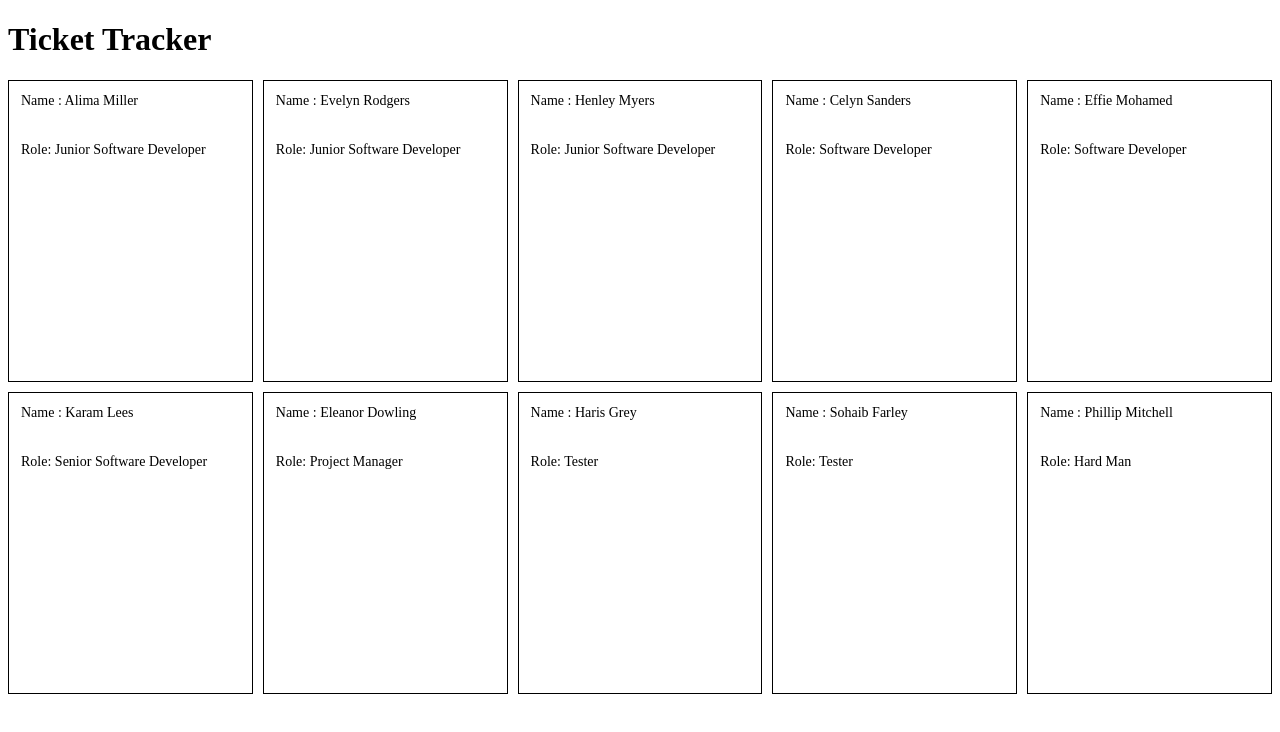
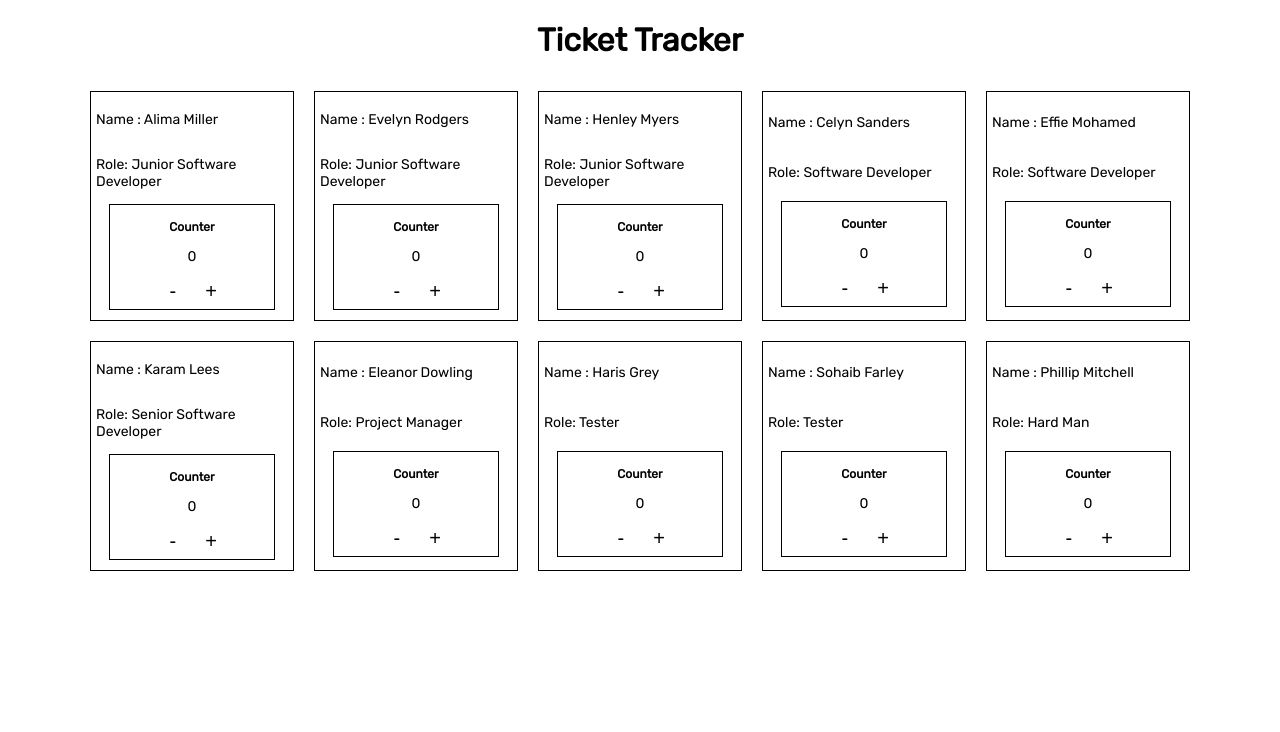
Before and after one commit to sachie5/ticket-tracker-project, a React (Vite) app: page / in a window 1280 px wide. Shown: the top 732 px of the page. Built offline with nearby package versions, Linux system fonts and the light colour scheme.

Commit message:
created and added counter component

```diff
--- a/index.html
+++ b/index.html
@@ -3,6 +3,9 @@
   <head>
     <meta charset="UTF-8" />
     <link rel="icon" type="image/svg+xml" href="/vite.svg" />
+    <link rel="preconnect" href="https://fonts.googleapis.com">
+<link rel="preconnect" href="https://fonts.gstatic.com" crossorigin>
+<link href="https://fonts.googleapis.com/css2?family=Bubblegum+Sans&family=Courgette&family=Fredoka&family=Lilita+One&family=Rubik&display=swap" rel="stylesheet">
     <meta name="viewport" content="width=device-width, initial-scale=1.0" />
     <title>Ticket Tracker</title>
   </head>
--- a/src/App.scss
+++ b/src/App.scss
@@ -1,6 +1,11 @@
 .tracker{
-    display: grid;
-    grid-template-columns: repeat(5, 1fr);
-    grid-template-rows: repeat(2, 1fr);
-    gap: 10px;
+    display: flex;
+    flex-wrap: wrap;
+    justify-content: center;
+
+    &__heading{
+        display: block;
+        width: 100vw;
+        text-align: center;
+    }
 }
--- a/src/App.tsx
+++ b/src/App.tsx
@@ -1,20 +1,13 @@
 import "./App.scss";
-import { useState } from 'react';
-import Staff from "./types/Staff";
 import staff from "./data/staff";
 import StaffTile from "./components/StaffTile/StaffTile";
 
-
 const App = () => {
-
-
- return (
-  <><header className="title">
-    <h1 className="title__heading">Ticket Tracker</h1>
-    </header>
-    <div className="tracker">
-     <StaffTile />
-   </div></>
+  return (
+     <div className="tracker">
+      <h1 className="tracker__heading">Ticket Tracker</h1>
+        <StaffTile staff={staff}/>
+   </div>
  )
 }
 
--- /dev/null
+++ b/src/assets/styles/_variables.scss
@@ -0,0 +1 @@
+$font-body: 'Rubik', sans-serif;
--- /dev/null
+++ b/src/components/Counter/Counter.scss
@@ -0,0 +1,20 @@
+.counter {
+    align-self: center;
+    text-align: center;
+    width: 80%;
+    border: 1px solid black;
+    padding: 5px;
+
+    &__heading{
+        font-size: 12px;
+        font-weight: none;
+    }
+
+    &__button {
+        display: inline-block;
+        width: 25%;
+        border: none;
+        background-color: white;
+        font-size: 20px;
+    }
+}
--- /dev/null
+++ b/src/components/Counter/Counter.tsx
@@ -0,0 +1,31 @@
+import { useState } from "react";
+import "../Counter/Counter.scss";
+
+type CounterProps = {
+    heading: string;
+}
+
+const Counter = ({ heading }: CounterProps) => {
+
+    const [count, setCount] = useState<number>(0);
+
+    const handleIncrement = () => {
+        setCount(count + 1)
+    }
+
+    const handleDecrement = () => {
+        setCount(count - 1 );
+    }
+
+    return(
+        <div className="counter">
+            <h2 className="counter__heading">{heading}</h2>
+            <p className="counter__number">{count}</p>
+            <button className="counter__button counter__button--minus" onClick={handleDecrement}>-</button>
+            <button className="counter__button counter__button--plus" onClick={handleIncrement}>+</button>
+        </div>
+    )
+
+}
+
+export default Counter;
--- a/src/components/StaffTile/StaffTile.scss
+++ b/src/components/StaffTile/StaffTile.scss
@@ -1,18 +1,21 @@
 .staff-card {
         display: flex;
         flex-direction: column;
+        justify-content: space-around;
         border: 1px solid black;
-        padding: 2px;
-        height: 37vh;
+        padding: 5px;
+        padding-bottom: 10px;
         font-size: 14px;
-        margin: 0;
+        margin: 10px;
+        width: 40%;
 
         &__info {
-            height: 10%;
-            margin: 10px;
-            display: flex;
-            flex-direction: column;
-            justify-content: flex-start;
-
+            text-align: left;
         }
     }
+
+@media screen and (min-width: 768px) {
+    .staff-card{
+        width: 15%;
+    }
+}
--- a/src/components/StaffTile/StaffTile.tsx
+++ b/src/components/StaffTile/StaffTile.tsx
@@ -1,18 +1,19 @@
-import team from "../../data/staff";
+import Staff from "../../types/Staff";
 import "./StaffTile.scss";
+import Counter from "../Counter/Counter";
 
 type StaffTileProps = {
-    name: string;
-    role: string;
+    staff: Staff[];
 }
 
 
-const StaffTile = () => {
+const StaffTile = ({ staff }: StaffTileProps) => {
     return (
-        team.map(member => (
+        staff.map(member => (
             <div className="staff-card">
-            <p className="staff-card__info">Name : {member.name}</p>
-            <p className="staff-card__info">Role: {member.role}</p>
+            <p className="staff-card__info staff-card__info--name"  >Name : {member.name}</p>
+            <p className="staff-card__info staff-card__info--role" >Role: {member.role}</p>
+            <Counter heading="Counter" />
         </div>
         ))
     )
--- a/src/index.scss
+++ b/src/index.scss
@@ -0,0 +1,9 @@
+@use "./assets/styles/variables" as *;
+
+body{
+    width: 100%;
+    margin: 0;
+    padding: 0;
+    font-family: $font-body;
+    box-sizing: border-box;
+}
```
